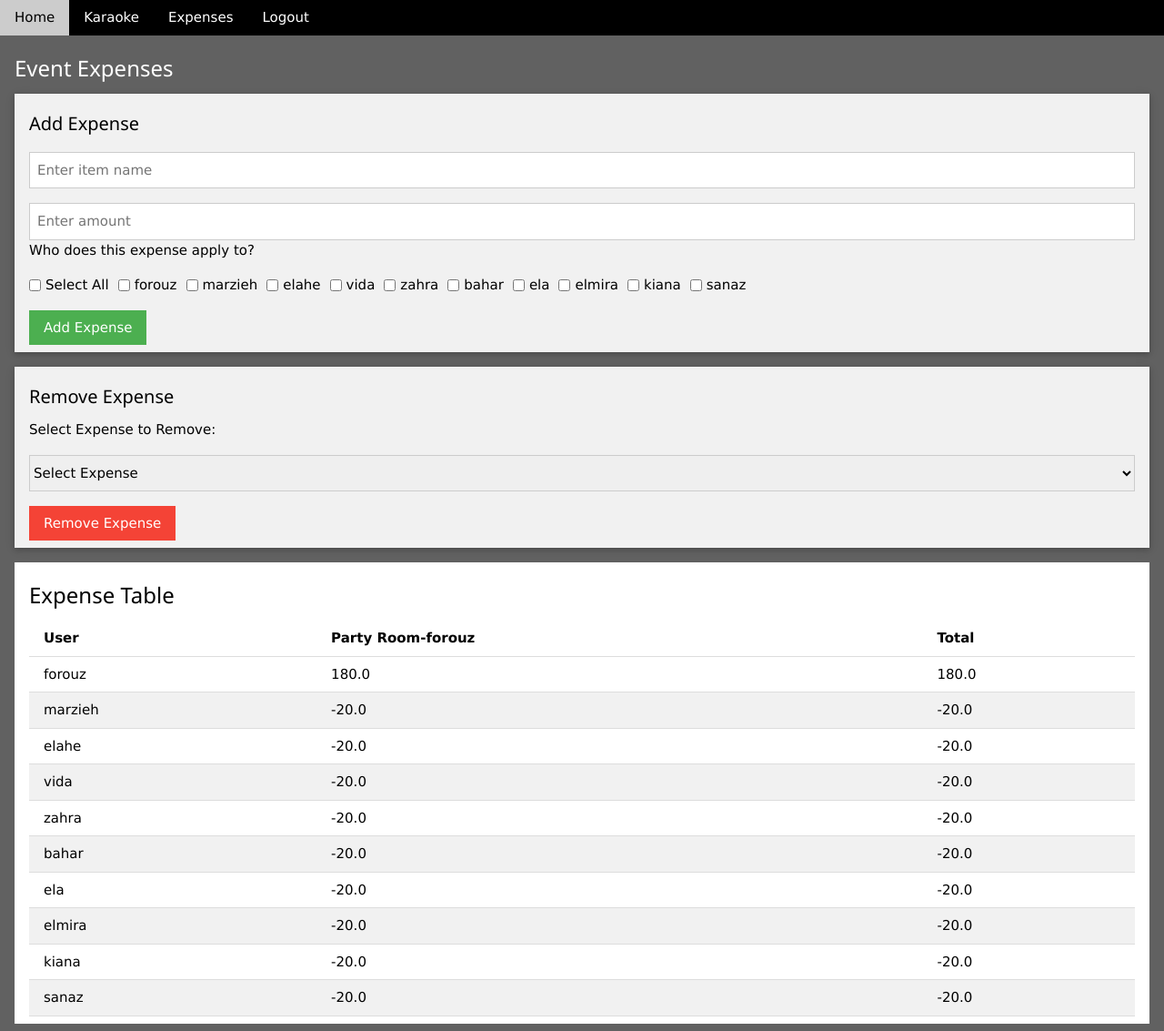
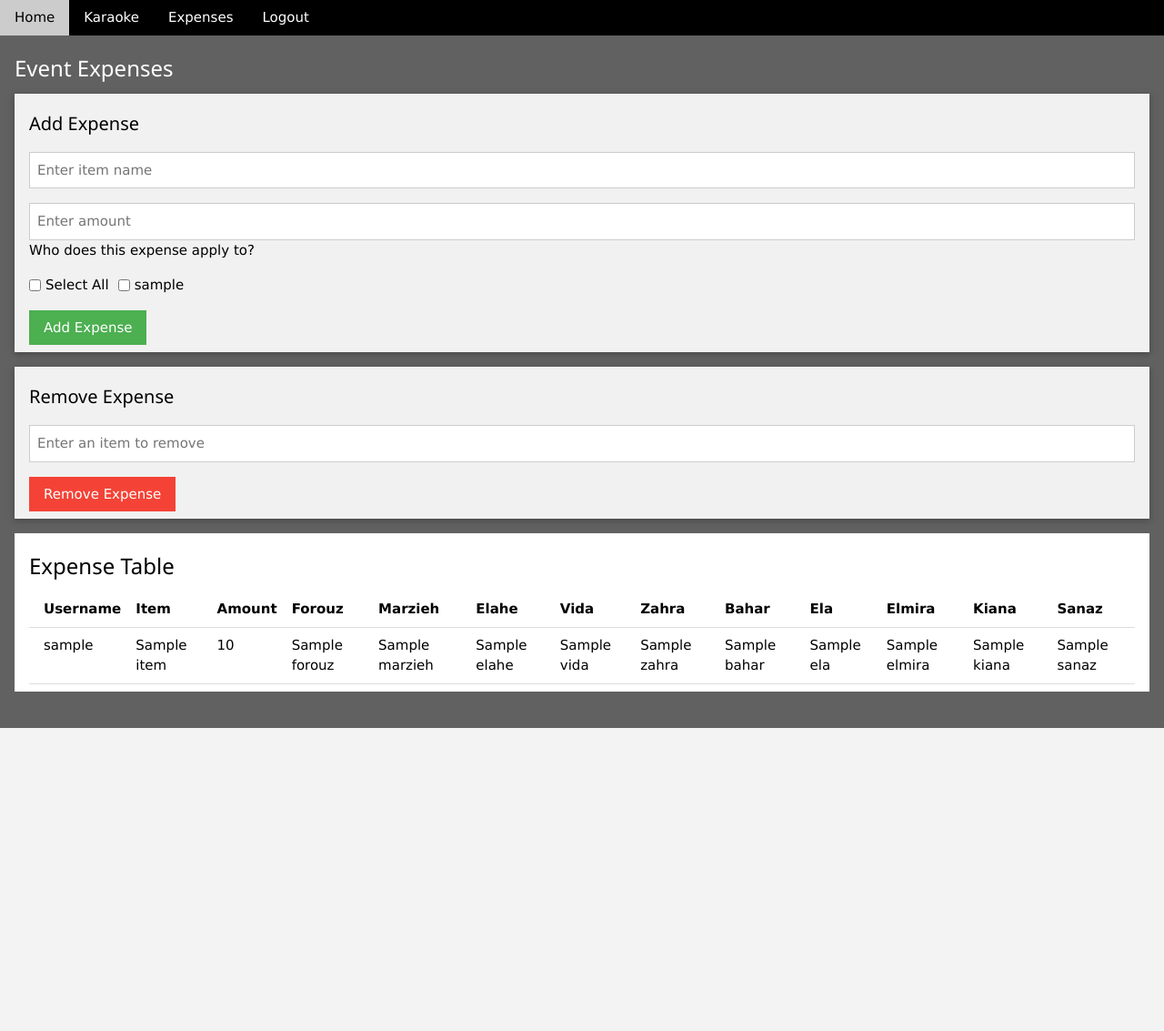
Before and after one commit to beirouz/party-sign-up, a Flask app: page /expenses in a window 1280 px wide. Shown: the whole page at 91% size. After the commit the page ends 800 px from the top, so only its background shows below. Run offline with Flask 3, Linux system fonts and the light colour scheme; the visitor is signed in with stand-in values (Sample User, id 1); a database or web service that is not in the repository returns one stand-in record (values such as "Sample title"); some libraries are stand-ins or nearby versions.

Commit message:
Replaced json with postgre tables

```diff
--- a/app.py
+++ b/app.py
@@ -1,21 +1,19 @@
-import json
+import psycopg2
+from psycopg2.extras import RealDictCursor
 from flask import Flask, render_template, request, redirect, url_for, session, flash
 
 app = Flask(__name__)
 app.secret_key = 'your_secret_key'
 
-# user data (username, password)
-users = {"forouz": "pass!@",
-         "marzieh": "pass!",
-         "elahe": "pass!",
-         "vida": "pass!",
-         "zahra": "pass!",
-         "bahar": "pass!",
-         "ela": "pass!",
-         "elmira": "pass!",
-         "kiana": "pass!",
-         "sanaz": "pass!"}
-
+# Database connection
+def get_db_connection():
+    return psycopg2.connect(
+        dbname='party_e6wy',
+        user='party_e6wy_user',
+        password='BRN94u0xDPccMAe2vacvK8mMM3PLAGeJ',
+        host='dpg-ctk821bqf0us739g4ubg-a.oregon-postgres.render.com',
+        port='5432'
+    )
 # event details
 event_details = {
     'address': 'Radiance Party Room, 23 Sheppard Avenue East, North York, ON',
@@ -27,174 +25,150 @@ event_details = {
 @app.route('/', methods=['GET', 'POST'])
 def home():
     if request.method == 'POST':
-        # Check if the login is successful
         username = request.form['username']
         password = request.form['password']
 
-        if username in users and users[username] == password:
+        conn = get_db_connection()
+        cur = conn.cursor()
+        cur.execute("SELECT password FROM users WHERE username = %s", (username,))
+        result = cur.fetchone()
+        cur.close()
+        conn.close()
+
+        if result and result[0] == password:
             session['logged_in'] = True
             session['username'] = username
-            return redirect(url_for('home'))  # Redirect to Home after successful login
+            return redirect(url_for('home'))
         else:
             return render_template('home.html', error="Invalid login credentials.")
 
-    # Display the home page (if logged in, show event details)
     if 'logged_in' in session and session['logged_in']:
         return render_template('home.html', logged_in=True, username=session['username'], event=event_details)
 
-    # If not logged in, just show the login form
     return render_template('home.html', logged_in=False)
 
-
-SONGS_FILE = 'songs.json'
-
-def load_songs():
-    """Load songs from songs.json."""
-    try:
-        with open(SONGS_FILE, 'r') as file:
-            return sorted(json.load(file), key=lambda x: x['username'].lower())
-    except (FileNotFoundError, json.JSONDecodeError):
-        return []
-
-def save_songs(songs):
-    """Save songs to songs.json sorted by username alphabetically."""
-    with open(SONGS_FILE, 'w') as file:
-        json.dump(sorted(songs, key=lambda x: x['username'].lower()), file, indent=4)
-
+# Karaoke Route
 @app.route('/karaoke', methods=['GET', 'POST'])
 def karaoke():
     if 'logged_in' in session and session['logged_in']:
-        songs = load_songs()
+        conn = get_db_connection()
+        cur = conn.cursor(cursor_factory=RealDictCursor)
+
         username = session['username']
+        cur.execute("SELECT username, song, youtube_link FROM user_songs ORDER BY username")
+        songs = cur.fetchall()
 
         if request.method == 'POST':
             action = request.form.get('action')
+
             if action == 'add':
-                # Add a new song
                 song = request.form.get('song', '').strip()
                 youtube_link = request.form.get('youtube_link', '').strip()
-
                 if not song:
+                    cur.close()
+                    conn.close()
                     return render_template('karaoke.html', songs=songs, error="Song name cannot be empty.")
 
-                # Add the song with YouTube link
-                songs.append({
-                    'username': username,
-                    'song': song,
-                    'youtube_link': youtube_link
-                })
-                save_songs(songs)
-                return redirect(url_for('karaoke'))
+                cur.execute("INSERT INTO user_songs (username, song, youtube_link) VALUES (%s, %s, %s)",
+                            (username, song, youtube_link))
+                conn.commit()
 
             elif action == 'remove':
-                # Remove an existing song
                 song = request.form.get('song', '').strip()
-                songs = [entry for entry in songs if not (entry['username'] == username and entry['song'] == song)]
-                save_songs(songs)
-                return redirect(url_for('karaoke'))
+                cur.execute("DELETE FROM user_songs WHERE username = %s AND song = %s", (username, song))
+                conn.commit()
 
+            cur.execute("SELECT username, song, youtube_link FROM user_songs ORDER BY username")
+            songs = cur.fetchall()
+
+        cur.close()
+        conn.close()
         return render_template('karaoke.html', songs=songs)
 
     return redirect(url_for('home'))
 
-# Route for expenses - Expenses
 @app.route('/expenses', methods=['GET', 'POST'])
 def expenses():
     if 'logged_in' in session and session['logged_in']:
-        # Load existing data
-        table_data = load_expenses()
+        conn = get_db_connection()
+        cur = conn.cursor(cursor_factory=RealDictCursor)
+
         username = session['username']
-        users = list(table_data.keys())  # List of all users in the table
+        cur.execute("SELECT * FROM user_expenses ORDER BY username")
+        expenses = cur.fetchall()
+
+        # Fetch list of all users
+        cur.execute("SELECT username FROM users")
+        users = [user['username'] for user in cur.fetchall()]
 
         if request.method == 'POST':
-            # Handle adding a new expense
-            if "add_expense" in request.form:
+            action = request.form.get('action')
+
+            if action == 'add_expense':
                 item_name = request.form.get("item_name")
                 amount = float(request.form.get("amount", 0))
                 selected_users = request.form.getlist("selected_users")
+
+                # List of all usernames in the database
+                cur.execute("SELECT username FROM users")
+                all_users = [user['username'] for user in cur.fetchall()]
 
                 if not item_name or amount <= 0:
                     flash("Please provide a valid item name and amount.", "error")
                 elif not selected_users:
                     flash("Please select at least one user.", "error")
                 else:
-                    # Calculate expense distribution
+                    # Calculate the expense distribution
                     n = len(selected_users)
-                    x = round(-1 * amount / n, 2)
-                    if username in selected_users:
-                        y = round(amount + x, 2)
-                    else:
-                        y = round(amount, 2)
+                    per_user_share = round(-1 * amount / n, 2)
+                    payer_share = round(amount + (per_user_share * (n - 1)), 2)
 
+                    # Initialize expense data for all users
+                    expense_data = {user: 0 for user in all_users}
 
-                    # Add new column and update totals
-                    new_column_name = f"{item_name}-{username}"
+                    # Update payer's amount
+                    expense_data[username] = payer_share
+
+                    # Update selected users' amounts
                     for user in selected_users:
-                        table_data[user][new_column_name] = x
-                    table_data[username][new_column_name] = y
+                        if user != username:
+                            expense_data[user] = per_user_share
 
-                    # Update totals
-                    for user in users:
-                        table_data[user]["Total"] = round(sum(
-                            value for key, value in table_data[user].items() if key != "Total"
-                        ), 2)
+                    # Prepare data for the query
+                    values = [username, item_name, amount] + [expense_data[user] for user in all_users]
 
-                    # Save the updated data
-                    save_expenses(table_data)
-                    flash("Expense added successfully!", "success")
+                    # Insert query
+                    query = f"""
+                    INSERT INTO user_expenses (
+                        username, item, amount, {', '.join(all_users)}
+                    ) VALUES (%s, %s, %s, {', '.join(['%s'] * len(all_users))})
+                    """
+                    try:
+                        cur.execute(query, values)
+                        conn.commit()
+                        flash("Expense added successfully.", "success")
+                    except Exception as e:
+                        conn.rollback()
+                        flash(f"Error: {e}", "error")
 
-            elif "remove_expense" in request.form:
-                # Handle removing an expense
-                column_to_remove = request.form.get("expense_to_remove")
+            elif action == 'remove_expense':
+                item_name = request.form.get("item_name")
+                cur.execute(
+                    "DELETE FROM user_expenses WHERE username = %s AND item = %s",
+                    (username, item_name),
+                )
+                conn.commit()
 
-                if not column_to_remove:
-                    flash("Please select an expense column to remove.", "error")
-                elif not column_to_remove.endswith(f"-{username}"):
-                    # Verify if the user is allowed to remove the column
-                    flash("You are not allowed to remove other users' expenses.", "error")
-                else:
-                    # Remove the selected column from each user's data
-                    for user in users:
-                        if column_to_remove in table_data[user]:
-                            del table_data[user][column_to_remove]
+            # Fetch updated expenses
+            cur.execute("SELECT * FROM user_expenses ORDER BY username")
+            expenses = cur.fetchall()
 
-                    # Recalculate totals for all users
-                    for user in users:
-                        table_data[user]["Total"] = round(sum(
-                            value for key, value in table_data[user].items() if key != "Total"
-                        ), 2)
+        cur.close()
+        conn.close()
+        return render_template('expenses.html', table_data=expenses, users=users)
 
-                    save_expenses(table_data)
-                    flash("Expense removed successfully!", "success")
+    return redirect(url_for('home'))
 
-        # Extract all unique columns across the data
-        all_columns = set()
-        for user_data in table_data.values():
-            all_columns.update(user_data.keys())
-        all_columns = list(all_columns)  # Ensure columns are iterable
-        if "Total" in all_columns:
-            all_columns.remove("Total")
-            all_columns.append("Total")
-
-        # Pass the extracted columns and table data to the template
-        return render_template('expenses.html', table_data=table_data, columns=all_columns, users=users)
-
-    return redirect(url_for('home'))  # Redirect to login if not logged in
-
-
-def load_expenses():
-    """Load expense data from the JSON file."""
-    try:
-        with open('expenses.json', "r") as file:
-            return json.load(file)
-    except (FileNotFoundError, json.JSONDecodeError):
-        # Initialize default structure if the file doesn't exist or is invalid
-        return {user: {"Total": 0} for user in users.keys()}
-
-def save_expenses(data):
-    """Save expenses to a JSON file."""
-    with open('expenses.json', 'w') as file:
-        json.dump(data, file, indent=4)
 
 # Route for logging out
 @app.route('/logout')
--- a/songs.json
+++ b/songs.json
@@ -13,5 +13,10 @@
         "username": "forouz",
         "song": "Shamaizadeh - Dasteto Bezar To Dastam",
         "youtube_link": "https://www.youtube.com/watch?v=JYXL8gTK1VI"
+    },
+    {
+        "username": "vida",
+        "song": "song 1",
+        "youtube_link": ""
     }
 ]
--- a/templates/expenses.html
+++ b/templates/expenses.html
@@ -71,13 +71,13 @@
 	<div class="w3-card w3-padding w3-margin-bottom w3-light-gray">
 	  <h4>Add Expense</h4>
 	  <form method="POST" action="/expenses">
-        <input type="hidden" name="add_expense">
+		<input type="hidden" name="action" value="add_expense">
 		<input type="text" name="item_name" class="w3-input w3-border w3-margin-top" placeholder="Enter item name" required>
 		<input type="number" name="amount" step="0.01" class="w3-input w3-border w3-margin-top" placeholder="Enter amount" required>
 		<label for="selected_users" class="w3-margin-top">Who does this expense apply to?</label>
 		<div class="checkbox-group w3-margin-top">
 		  <label>
-            <input type="checkbox" id="select_all" onclick="selectAllUsers()">Select All
+			<input type="checkbox" id="select_all" onclick="selectAllUsers()"> Select All
 		  </label>
 		  {% for user in users %}
 			<label>
@@ -89,24 +89,21 @@
 	  </form>
 	</div>
 
+
 	<!-- Remove Expense Form -->
 	<div class="w3-card w3-padding w3-margin-bottom w3-light-gray">
 	  <h4>Remove Expense</h4>
 	  <form method="POST" action="/expenses">
-		<input type="hidden" name="remove_expense">
-		<label for="expense_to_remove" class="w3-margin-top">Select Expense to Remove:</label>
-		<select name="expense_to_remove" class="w3-select w3-border w3-margin-top" required>
-		  <option value="" disabled selected>Select Expense</option>
-		  {% for column in columns %}
-			{% if column != "Total" %}
-			  <option value="{{ column }}">{{ column }}</option>
-			{% endif %}
-		  {% endfor %}
-		</select>
+		<input type="hidden" name="action" value="remove_expense">
+          <input
+            type="text"
+            name="item_name"
+            class="w3-input w3-border w3-margin-top"
+            placeholder="Enter an item to remove"
+            required>
 		<button type="submit" class="w3-button w3-red w3-margin-top">Remove Expense</button>
 	  </form>
 	</div>
-
 
 	<!-- Expense Table -->
 	<div class="w3-container w3-padding w3-white w3-margin-top w3-responsive">
@@ -114,24 +111,44 @@
 	  <table class="w3-table w3-bordered w3-striped">
 		<thead>
 		  <tr>
-            <th>User</th>
-            {% for column in columns %}
-              <th>{{ column }}</th>
-            {% endfor %}
+			<th>Username</th>
+			<th>Item</th>
+			<th>Amount</th>
+			<th>Forouz</th>
+			<th>Marzieh</th>
+			<th>Elahe</th>
+			<th>Vida</th>
+			<th>Zahra</th>
+			<th>Bahar</th>
+			<th>Ela</th>
+			<th>Elmira</th>
+			<th>Kiana</th>
+			<th>Sanaz</th>
 		  </tr>
 		</thead>
 		<tbody>
-          {% for user, row in table_data.items() %}
+		  <!-- Add additional rows dynamically -->
+		  {% for row in table_data %}
 			<tr>
-              <td>{{ user }}</td>
-              {% for column in columns %}
-                <td>{{ row.get(column, 0) }}</td>
-              {% endfor %}
+			  <td>{{ row.username }}</td>
+			  <td>{{ row.item }}</td>
+			  <td>{{ row.amount }}</td>
+			  <td>{{ row.forouz }}</td>
+			  <td>{{ row.marzieh }}</td>
+			  <td>{{ row.elahe }}</td>
+			  <td>{{ row.vida }}</td>
+			  <td>{{ row.zahra }}</td>
+			  <td>{{ row.bahar }}</td>
+			  <td>{{ row.ela }}</td>
+			  <td>{{ row.elmira }}</td>
+			  <td>{{ row.kiana }}</td>
+			  <td>{{ row.sanaz }}</td>
 			</tr>
 		  {% endfor %}
 		</tbody>
 	  </table>
 	</div>
+
   </div>
 
   <script>
```
Also changed, not shown: expenses.json (+10 -20 lines). Lines whose indentation alone changed are shown as unchanged.
